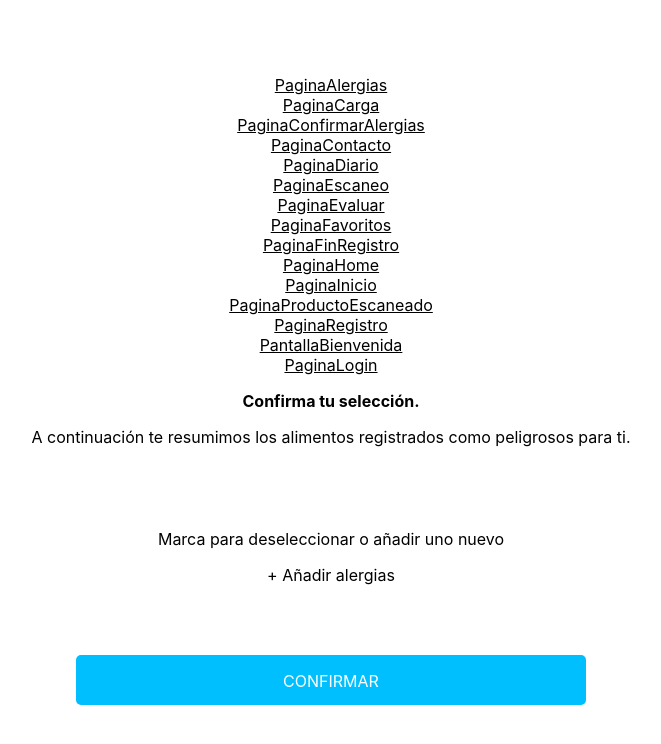
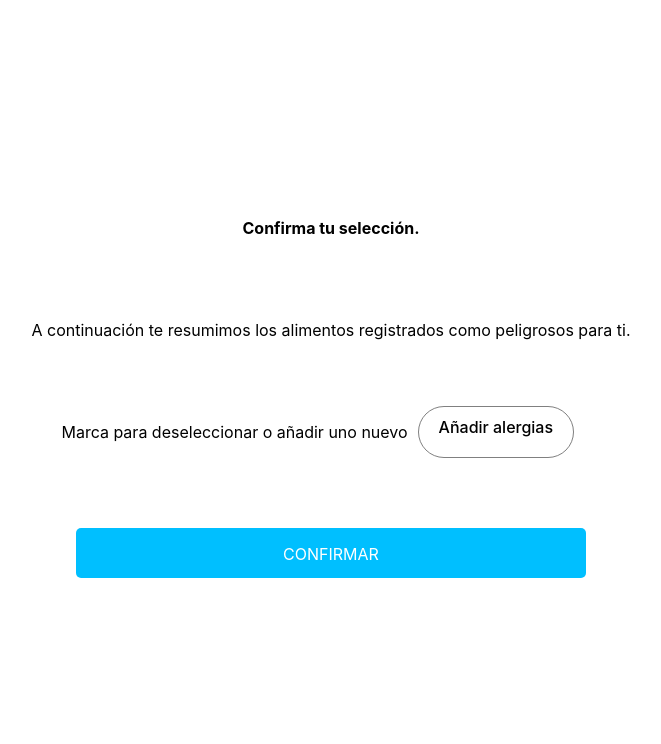
Before and after one commit to JavierZurita/applergetic2.0, a React (Create React App) app: page /PaginaConfirmarAlergias in a window 1280 px wide. Shown: the top 744 px of the page, without its empty margins (309-970 px from the left). Built offline with nearby package versions, Linux system fonts and the light colour scheme.

Commit message:
small fix

```diff
--- a/src/App.js
+++ b/src/App.js
@@ -43,7 +43,7 @@ function App() {
       <UserContext.Provider value={{userData, setUserData}}>
       <RegistroContext.Provider value={{ contextData, setContextData }}>
       <Router>
-        <div className='enlaces'>
+        {/* <div className='enlaces'>
           <Link to="/PaginaAlergias" className='lin'>{('PaginaAlergias')}</Link>
           <Link to="/PaginaCarga" className='lin'>{('PaginaCarga')}</Link>
           <Link to="/PaginaConfirmarAlergias" className='lin'>{('PaginaConfirmarAlergias')}</Link>
@@ -59,7 +59,7 @@ function App() {
           <Link to="/PaginaRegistro" className='lin'>{('PaginaRegistro')}</Link>
           <Link to="/PantallaBienvenida" className='lin'>{('PantallaBienvenida')}</Link>
           <Link to="/PaginaLogin" className='lin'>{('PaginaLogin')}</Link>
-        </div>
+        </div> */}
 
           <Routes>
             <Route path="PaginaAlergias" element={<PaginaAlergias />} />
--- a/src/pages/PaginaAlergias/PaginasAlergias.jsx
+++ b/src/pages/PaginaAlergias/PaginasAlergias.jsx
@@ -42,7 +42,7 @@ export default function PaginaAlergias() {
             });
             setAlergiasPorLetra(Object.keys(groupedAlergias).filter(key => /^[A-Z]$/.test(key)));
             setAlergias(groupedAlergias);
-            console.log(groupedAlergias);
+            // console.log(groupedAlergias);
         })
         .catch(error => console.log(error));
     }, []);
@@ -50,7 +50,7 @@ export default function PaginaAlergias() {
 
 
     const handleAlergiaClick = (valor, inicial) => {
-        console.log(valor);
+        // console.log(valor);
         if (seleccionados.includes(valor)) {
             setSeleccionados(seleccionados.filter(sel => sel !== valor));
         } else {
@@ -66,7 +66,7 @@ export default function PaginaAlergias() {
         }
 
         setLetrasSeleccionadas(inicialesSeleccionadas);
-        console.log(seleccionados);
+        // console.log(seleccionados);
         setContextData({...contextData, alergiasRegistro: seleccionados});
     }
 
@@ -106,7 +106,7 @@ export default function PaginaAlergias() {
                     </div>
                 ))}
             </div>
-           <button className="guardar"><Link to="/PaginaConfirmarAlergias"> Guardar </Link></button>
+           <button className="guardar" onClick={() => handleAlergiaClick("")}><Link to="/PaginaConfirmarAlergias"> Guardar </Link></button>
         </div>
     )
 }
--- a/src/pages/PaginaConfirmarAlergias/PaginaConfirmarAlergias.jsx
+++ b/src/pages/PaginaConfirmarAlergias/PaginaConfirmarAlergias.jsx
@@ -2,36 +2,50 @@ import { Link } from "react-router-dom";
 import "./PaginaCorfirmarAlergias.scss";
 import { useContext, useEffect } from "react";
 import { RegistroContext } from "../../shared/context/Registro.context";
+import { useState } from "react";
 
 export default function PaginaConfirmarAlergias() {
 
     const { contextData, setContextData } = useContext(RegistroContext);
-    const { contactName, contactEmail, contactNumber, company, alergiasRegistro } = contextData;
+    const [seleccionados, setSeleccionados] = useState([]);
 
     useEffect(() => {
-        console.log(contextData.alergiasRegistro);
+        setSeleccionados(contextData.alergiasRegistro);
+        console.log(seleccionados);
     },[])
 
     const handleClick = (item) => {
         console.log(item);
+        console.log(seleccionados);
+        if (seleccionados.includes(item)) {
+            const updatedSeleccionados = seleccionados.filter((selectedItem) => selectedItem !== item);
+            setSeleccionados(updatedSeleccionados);
+          } else {
+            const updatedSeleccionados = [...seleccionados, item];
+            setSeleccionados(updatedSeleccionados);
+          }
     }
     const handleAñadir = () =>{
 
     }
+    const handleSubmit = () =>{
+        setContextData(prevData => ({ ...prevData, alergiasRegistro: seleccionados }));
+
+    }
     return(
         <div className="paginaConfirmarAlergias">
-            <div>
               <h3>Confirma tu selección.</h3>
-                <p>A continuación te resumimos los alimentos registrados como peligrosos para ti.</p>
-            </div>
-            <div>
-                <p>Marca para deseleccionar o añadir uno nuevo</p>
-                {contextData.alergiasRegistro.map((item, index) =>
-                    <div onClick={(e) => handleClick(item)} key={index}>{item}</div>
-                ) }
-                <div onClick={() => handleAñadir()}>+ Añadir alergias</div>
-            </div>
-            <button className="confirmar"><Link to="/PaginaConfirmarAlergias"> CONFIRMAR </Link></button>
+              <p>A continuación te resumimos los alimentos registrados como peligrosos para ti.</p>
+            <>
+                <div className="listado">
+                    <p>Marca para deseleccionar o añadir uno nuevo</p>
+                    {contextData.alergiasRegistro.map((item, index) =>
+                        <div onClick={(e) => handleClick(item)} className={seleccionados.includes(item) ? 'opcion selected' : 'opcion'} key={index}>{item}</div>
+                    ) }
+                    <div onClick={() => handleAñadir()} className="opcion">Añadir alergias</div>
+                </div>
+            </>
+            <button className="confirmar" onClick={handleSubmit}><Link to="/PaginaConfirmarAlergias"> CONFIRMAR </Link></button>
         </div>
     )
 }
--- a/src/pages/PaginaConfirmarAlergias/PaginaCorfirmarAlergias.scss
+++ b/src/pages/PaginaConfirmarAlergias/PaginaCorfirmarAlergias.scss
@@ -4,6 +4,24 @@
     flex-direction: column;
     align-items: center;
     gap: 50px;
+    .listado{
+        color: gray;
+        width: 90%;
+        display: flex;
+        gap: 10px;
+        flex-wrap: wrap;
+        .selected{
+            background-color: #F84971;
+            color: white;
+        }
+    }
+    .opcion{
+        font-weight: 500;
+        border: 1px solid gray;
+        border-radius: 20vw;
+        padding: 10px 20px;
+        min-width: 70px;
+    }
     .confirmar{
         width: 85%;
         height: 50px;
```
